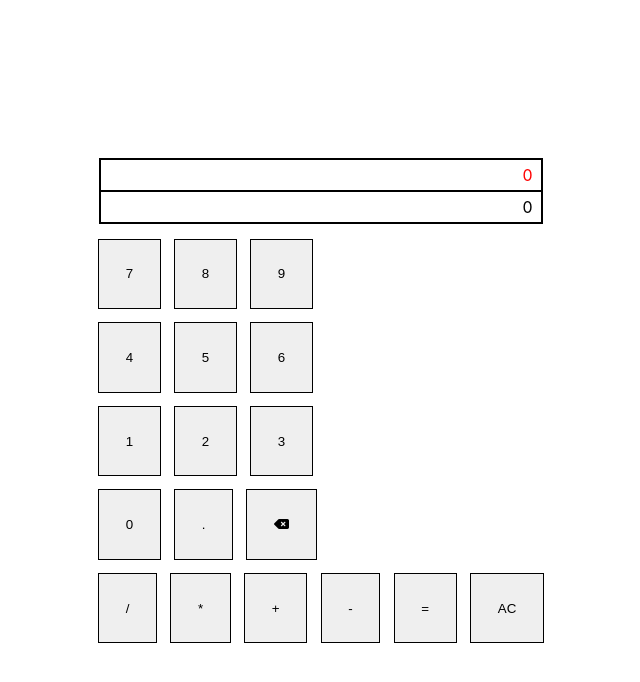
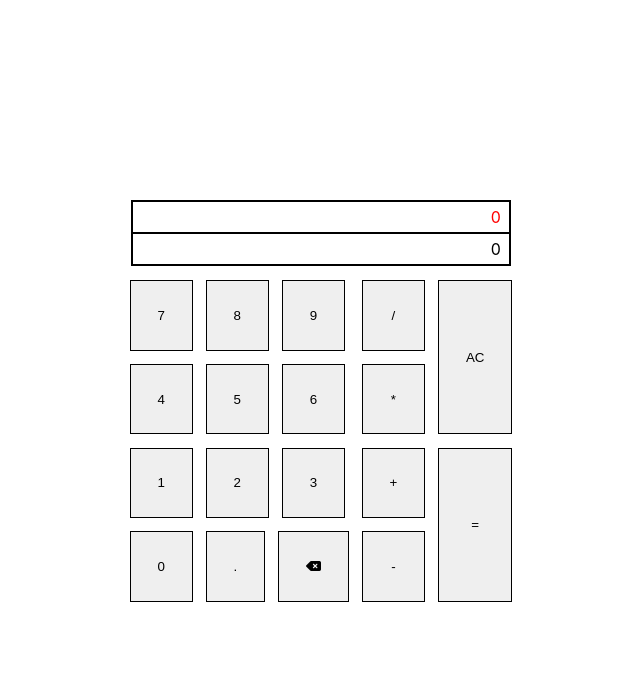
Before and after one commit to harryghgim/calculator, a React (Create React App) app: page / in a window 1280 px wide. Shown: the top 682 px of the page, without its empty margins (319-959 px from the left). Built offline with nearby package versions, Linux system fonts and the light colour scheme.

Commit message:
basic flex and grid applied

```diff
--- a/src/App.js
+++ b/src/App.js
@@ -44,7 +44,9 @@ const Calculator = () => {
       return false
     }
 
-    setResult(`${eval(str)}`)
+    setResult(() => {
+      return eval(str).toString()
+    })
     setStr(`${eval(str)}`)
     setOperator(null)
     setHasDot(false)
@@ -62,11 +64,11 @@ const Calculator = () => {
     // IF LAST CHAR IN /*-+. THEN HASDOT FALSE
     if ( str.match(/.*[/*-+.]$/g) ) {
       setHasDot(false)
-      // setOp
     }
 
     setStr(prevStr => {
-      return prevStr.length === 1 ?
+
+      return str.match(/^-\d$/g) || prevStr.length === 1 ?
              '0' :
              prevStr.slice(0,-1)
     })
@@ -76,8 +78,10 @@ const Calculator = () => {
   const handleOperation = (e) => {
     let OPR = e.target.textContent
 
-    if (str.slice(-1).match(/[0-9.]/g)) { // last char number or DOT
-      setStr(prevStr => prevStr + OPR)
+    if (str.match(/.*[0-9.]$/g)) { // last char number or DOT
+      setStr(prevStr => {
+        return prevStr + OPR
+      })
     }
     else {
       // last char operator
@@ -126,18 +130,28 @@ const Calculator = () => {
         <div>
           <Keypad handler={handleNumber} id="zero" number="0"/>
           <Keypad handler={handleDot} id="decimal" number="."/>
-          <button onClick={handleBackspace}><i class="fas fa-backspace"></i></button>
+          <Backspace handler={handleBackspace}/>
         </div>
       </div>
       <div id="operators">
+        <div>
           <Keypad handler={handleOperation} id="divide" number="/" />
           <Keypad handler={handleOperation} id="multiply" number="*" />
           <Keypad handler={handleOperation} id="add" number="+" />
           <Keypad handler={handleOperation} id="subtract" number="-" />
+        </div>
+        <div>
           <Keypad handler={handleEqual} id="equals" number="=" />
           <Keypad handler={handleAC} id="clear" number="AC" />
         </div>
       </div>
+    </div>
+  )
+}
+
+const Backspace = (props) => {
+  return (
+    <button id="backspace" onClick={props.handler}><i class="fas fa-backspace"></i></button>
   )
 }
 
--- a/src/App.scss
+++ b/src/App.scss
@@ -15,9 +15,15 @@ body {
 
     #wrapper {
 
+        display: grid;
+        grid-template-areas:
+                        "head head"
+                        "left right";
+
         #display-wrapper {
             border: $tempBorder;
             margin: .5em;
+            grid-area: head;
 
             & > div {
                 border: $tempBorder;
@@ -41,13 +47,27 @@ body {
             }
         }
 
-        // #numbers {
+        #numbers {
+            grid-area: left;
+        }
 
-        // }
+        #operators {
+            grid-area: right;
+            display: flex;
+            & > div:first-child {
+                display: flex;
+                flex-direction: column;
+            }
 
-        // #operators {
+            & > div:last-child {
+                display: flex;
+                flex-direction: column-reverse;
 
-        // }
+                & > :first-child, & > :last-child {
+                    flex-grow: 0.5
+                }
+            }
+        }
 
     }
 }
```
Lines whose indentation alone changed are shown as unchanged.
